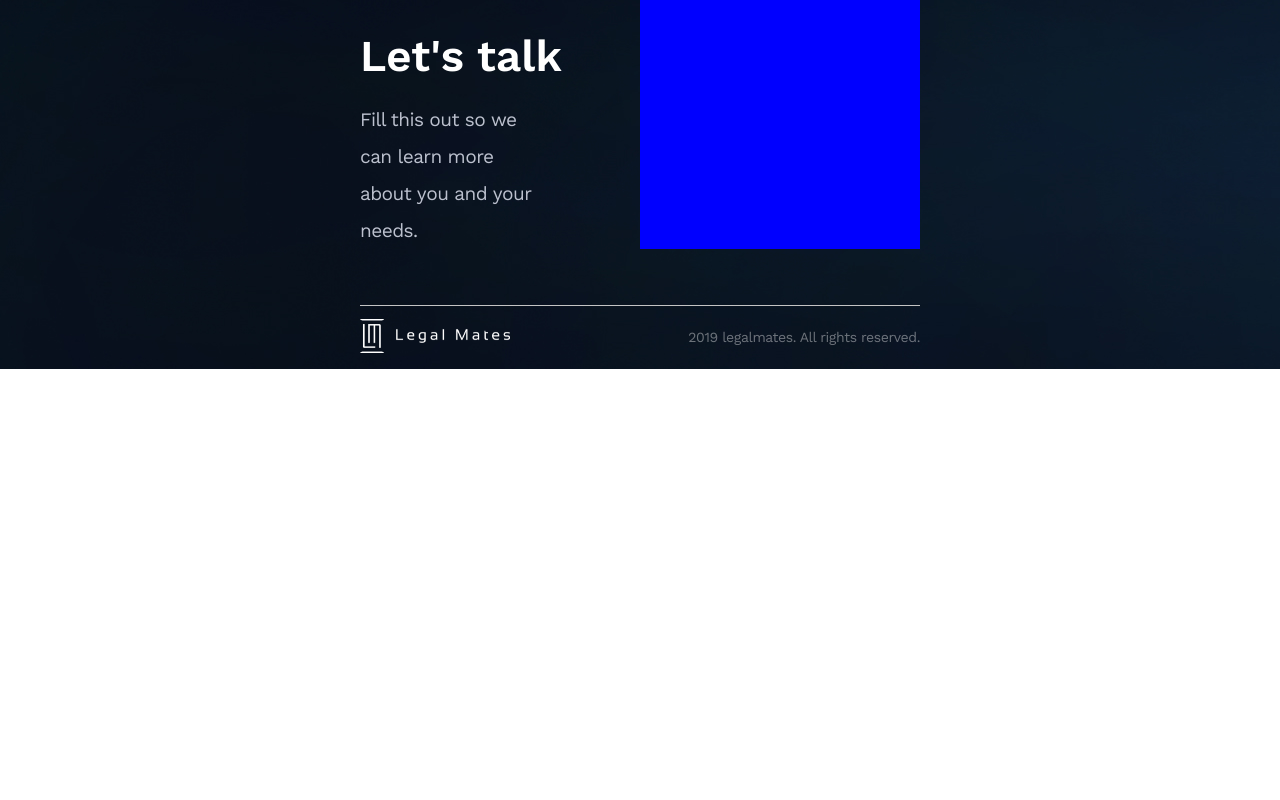
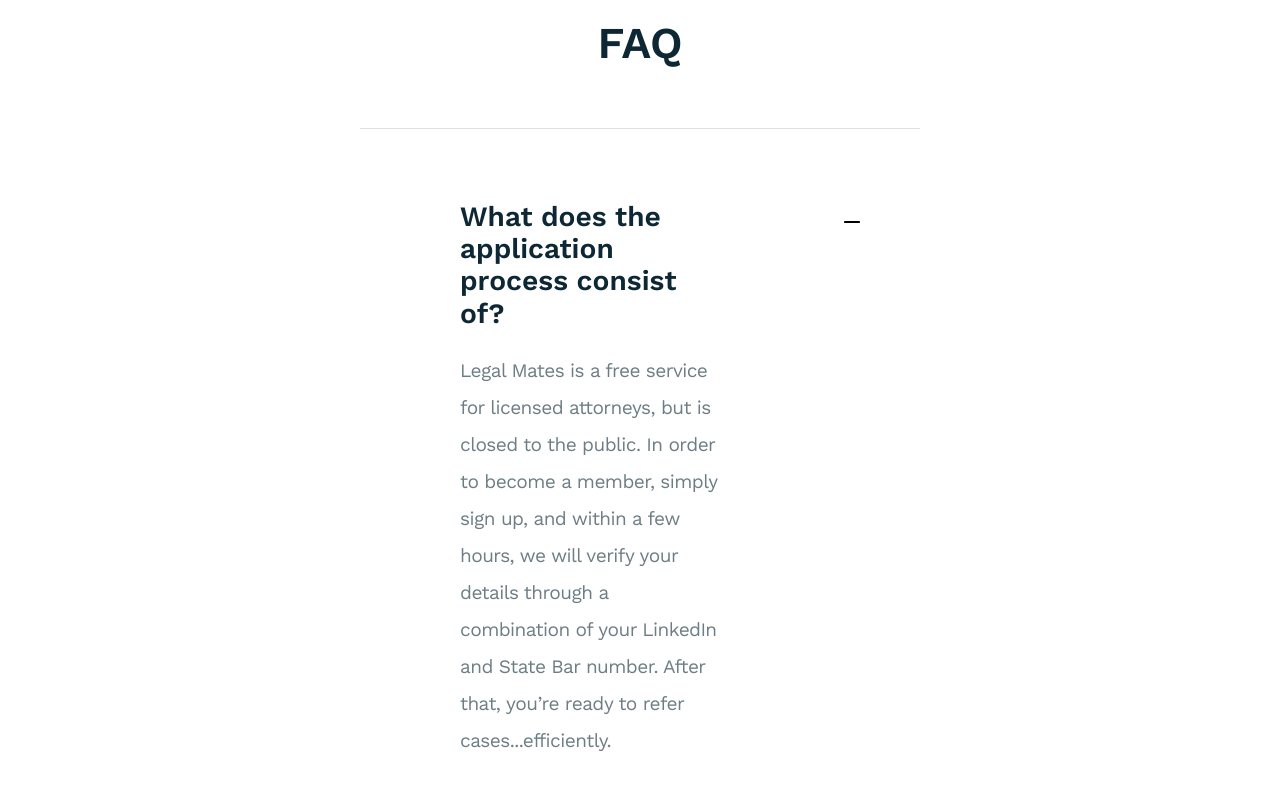
Before and after one commit to RuslanVA/legalmates-app, a React (Create React App) app: page / in a window 1280 px wide. Shown: the part 2680-3480 px from the top of the page. Before the commit the page ends 3049 px from the top, so only its background shows below. Built offline with nearby package versions, Linux system fonts and the light colour scheme.

Commit message:
add faq section

```diff
--- a/src/assets/scss/_mixins.scss
+++ b/src/assets/scss/_mixins.scss
@@ -20,6 +20,14 @@
   display: flex;
   justify-content: space-between;
   align-items: center;
+}
+
+@mixin primary-text {
+  font-family: "Work Sans Regular", sans-serif;
+  font-style: normal;
+  font-size: 19px;
+  line-height: 195%;
+  letter-spacing: -0.03em;
 }
 
 @mixin secondary-text1 {
--- /dev/null
+++ b/src/components/Faq/Faq.js
@@ -0,0 +1,61 @@
+import React, {Component} from "react";
+import "./Faq.scss";
+import FaqItem from "./FaqItem/FaqItem";
+
+class Faq extends Component {
+
+    handleClick = (e) => {
+        if (!e.currentTarget.parentNode.classList.contains('active')) {
+            e.currentTarget.parentNode.classList.add('active');
+        } else {
+            e.currentTarget.parentNode.classList.remove('active');
+        }
+    };
+
+    render() {
+
+        const data = [
+            {
+                id: 1,
+                title: "What does the application process consist of?",
+                desc: "Legal Mates is a free service for licensed attorneys, but is closed to the public. In order to become a member, simply sign up, and within a few hours, we will verify your details through a combination of your LinkedIn and State Bar number. After that, you’re ready to refer cases...efficiently. "
+            },
+            {
+                id: 2,
+                title: "What do I need to create an account?",
+                desc: "Your LinkedIn profile and State Bar number. "
+            },
+            {
+                id: 3,
+                title: "How can Legal Mates help my business?",
+                desc: "Through Legal Mates you can refer cases to the lawyers you believe are best suited to handle your cases, without having a personal relationship with them. More importantly, you can do this efficiently, with minimal communication, while maximizing your profits through having attorneys bid on your case. And if you’re searching for cases, you now have a much wider net. So now, you can find cases that you may never have been aware of or exposed to. Plus it’s free, so it can’t hurt!"
+            }
+        ];
+
+        return (
+            <div className="faq">
+                <h2>
+                    FAQ
+                </h2>
+                <ul className="faq-list">
+
+                    {data.map((item) => {
+                        const itemClassName = (item.id === 1) ? 'active' : null;
+                        return (
+                            <FaqItem
+                                itemClassName={itemClassName}
+                                key={item.id}
+                                title={item.title}
+                                desc={item.desc}
+                                onclick={this.handleClick}
+                            />
+                        )
+                    })
+                    }
+                </ul>
+            </div>
+        );
+    }
+}
+
+export default Faq;
--- /dev/null
+++ b/src/components/Faq/Faq.scss
@@ -0,0 +1,11 @@
+@import "../../assets/scss/style";
+
+.faq {
+  padding: 116px 360px 110px;
+
+  h2 {
+    margin-bottom: 59px;
+    text-align: center;
+  }
+
+}
--- /dev/null
+++ b/src/components/Faq/FaqItem/FaqItem.js
@@ -0,0 +1,26 @@
+import React from 'react';
+import "./FaqItem.scss";
+
+const FaqItem = (props) => {
+
+    const itemClassName = props.itemClassName ? ('faq-item ' + props.itemClassName) : "faq-item";
+
+    return (
+        <li
+            className={itemClassName}
+        >
+            <h3>
+                {props.title}
+            </h3>
+            <p>
+                {props.desc}
+            </p>
+            <div className="toggle"
+                 onClick={props.onclick ? props.onclick : null}>
+
+            </div>
+        </li>
+    );
+};
+
+export default FaqItem;
--- /dev/null
+++ b/src/components/Faq/FaqItem/FaqItem.scss
@@ -0,0 +1,58 @@
+@import "../../../assets/scss/style";
+
+.faq-item {
+
+  position: relative;
+  border-bottom: 1px solid rgba(0, 0, 0, 0.12);
+
+  h3 {
+    padding: 45px 200px 55px 100px;
+    color: $dark-blue;
+  }
+
+  p {
+    display: none;
+  }
+
+  .toggle {
+    background: url("../../../assets/media/plus.svg") no-repeat;
+    width: 20px;
+    height: 20px;
+
+    position: absolute;
+    top: 50px;
+    right: 60px;
+    cursor: pointer;
+  }
+
+  &.active {
+
+    h3 {
+      padding: 72px 200px 0 100px;
+      color: $dark-blue;
+    }
+
+    p {
+      display: block;
+      padding: 22px 200px 60px 100px;
+      opacity: 0.6;
+      @include primary-text;
+      color: $dark-blue;
+    }
+
+    .toggle {
+      background: url("../../../assets/media/minus.svg") no-repeat center center;
+      width: 16px;
+      height: 16px;
+
+      position: absolute;
+      top: 85px;
+      right: 60px;
+      cursor: pointer;
+    }
+  }
+
+  &:first-of-type {
+    border-top: 1px solid rgba(0, 0, 0, 0.12);
+  }
+}
--- a/src/components/HowItWorks/HowItWorks.js
+++ b/src/components/HowItWorks/HowItWorks.js
@@ -1,7 +1,7 @@
 import React, {Component} from "react";
 import postCase from "../../assets/media/post-case.png";
 import searchCase from "../../assets/media/search-case.png";
-import Steps from "../chunks/Steps/Steps";
+import Steps from "./Steps/Steps";
 import "./HowItWorks.scss";
 
 
--- a/src/components/chunks/Steps/Steps.js
+++ b/src/components/HowItWorks/Steps/Steps.js
@@ -1,6 +1,6 @@
 import React, {Component} from "react";
 import "./Steps.scss";
-import StepsItem from "../StepsItem/StepsItem";
+import StepsItem from "./StepsItem/StepsItem";
 
 class Steps extends Component {
 
--- /dev/null
+++ b/src/components/HowItWorks/Steps/Steps.scss
@@ -0,0 +1 @@
+@import "../../../assets/scss/style";
--- a/src/components/chunks/StepsItem/StepsItem.scss
+++ b/src/components/HowItWorks/Steps/StepsItem/StepsItem.scss
@@ -1,4 +1,4 @@
-@import "../../../assets/scss/style.scss";
+@import "../../../../assets/scss/style";
 
 .steps-item {
 
--- a/src/components/chunks/Steps/Steps.scss
+++ /dev/null
@@ -1,5 +0,0 @@
-@import "../../../assets/scss/style.scss";
-
-.steps {
-
-}
--- a/src/components/pages/Home.js
+++ b/src/components/pages/Home.js
@@ -3,6 +3,7 @@ import Header from "../chunks/Header/Header";
 import MainSlide from "../MainSlide/MainSlide";
 import HowItWorks from "../HowItWorks/HowItWorks";
 import SignUp from "../SignUp/SignUp";
+import Faq from "../Faq/Faq";
 import Footer from "../chunks/Footer/Footer";
 
 
@@ -22,6 +23,7 @@ class HomePage extends Component {
                 <MainSlide/>
                 <HowItWorks/>
                 <SignUp/>
+                <Faq/>
                 <Footer/>
             </Fragment>
         );
```
Also changed, not shown: src/assets/media/minus.svg (added), src/assets/media/plus.svg (added), src/components/HowItWorks/Steps/StepsItem/StepsItem.js (renamed from src/components/chunks/StepsItem/StepsItem.js).
